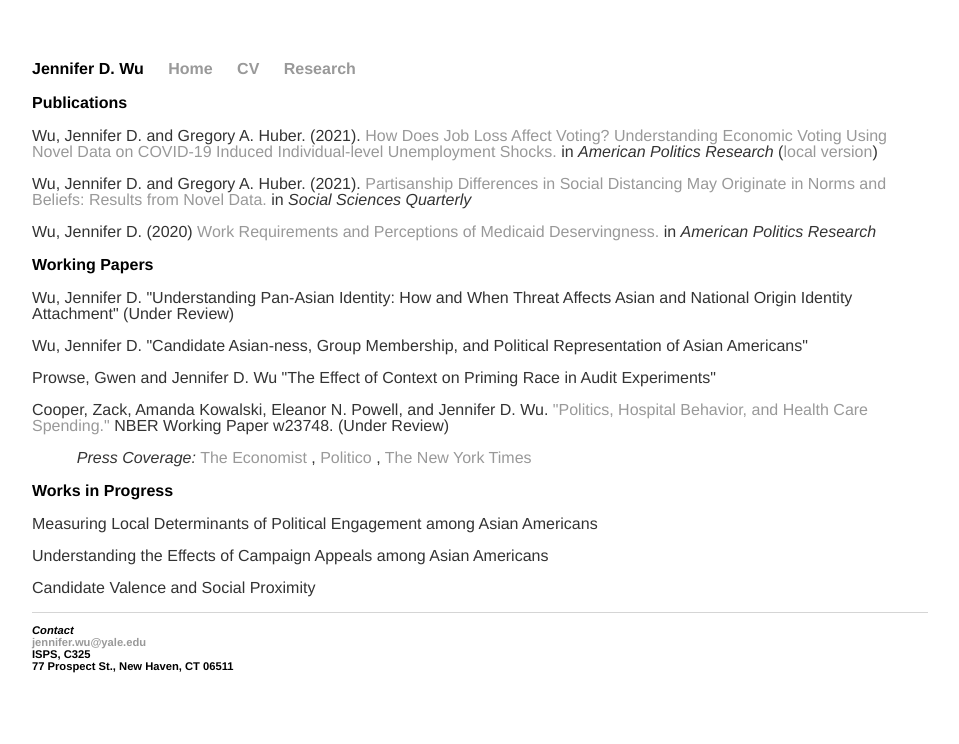
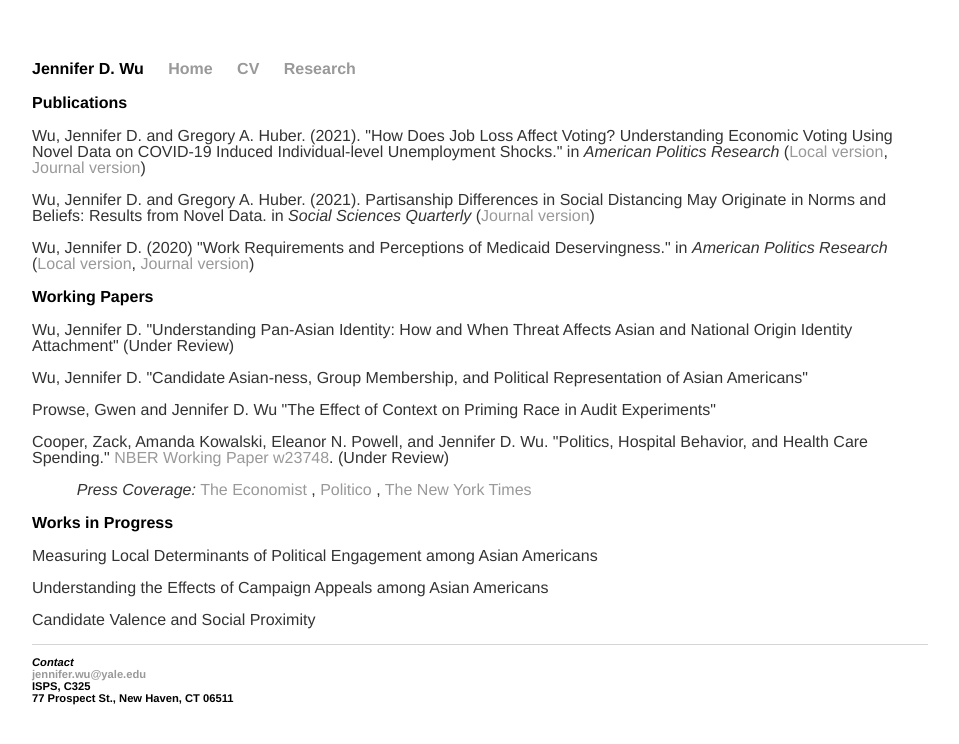
Before and after one commit to wujend/wujend.github.io, a Jekyll site: the page built from research/index.html, in a window 1280 px wide. Shown: the top 744 px of the page, without its empty margins (160-1119 px from the left). Built offline with Jekyll 4.4.1, drawn with Linux system fonts in a browser that asks for light colours.

Commit message:
Update index.html

```diff
--- a/research/index.html
+++ b/research/index.html
@@ -4,13 +4,15 @@ title: Jennifer D. Wu | Research
 ---
 <div class="blurb">
 <h1>Publications</h1>
-  <p>Wu, Jennifer D. and Gregory A. Huber. (2021). <a href="https://doi.org/10.1177/1532673X211026831">How Does Job Loss Affect Voting? Understanding Economic
-    Voting Using Novel Data on COVID-19 Induced Individual-level Unemployment Shocks.</a> in <i>American Politics Research</i>
-    (<a href="https://www.jenniferdwu.com/research/WuHuber_JobLoss.pdf">local version</a>)</p>
+  <p>Wu, Jennifer D. and Gregory A. Huber. (2021). "How Does Job Loss Affect Voting? Understanding Economic
+    Voting Using Novel Data on COVID-19 Induced Individual-level Unemployment Shocks." in <i>American Politics Research</i>
+    (<a href="https://www.jenniferdwu.com/research/WuHuber_JobLoss.pdf">Local version</a>, <a href="https://doi.org/10.1177/1532673X211026831">Journal version</a>)</p>
 
-  <p>Wu, Jennifer D. and Gregory A. Huber. (2021). <a href="https://doi.org/10.1111/ssqu.12947">Partisanship Differences in Social Distancing May Originate in Norms and Beliefs: Results from Novel Data.</a> in <i>Social Sciences Quarterly </i></p>
+  <p>Wu, Jennifer D. and Gregory A. Huber. (2021). Partisanship Differences in Social
+    Distancing May Originate in Norms and Beliefs: Results from Novel Data. in <i>Social Sciences Quarterly </i> (<a href="https://doi.org/10.1111/ssqu.12947">Journal version</a>)</p>
 
-  <p>Wu, Jennifer D. (2020) <a href="https://doi.org/10.1177/1532673X20961317">Work Requirements and Perceptions of Medicaid Deservingness.</a> in <i>American Politics Research</i></p>
+  <p>Wu, Jennifer D. (2020) "Work Requirements and Perceptions of Medicaid Deservingness." in <i>American Politics Research</i>
+    (<a href="https://www.jenniferdwu.com/research/Wu_1.pdf">Local version</a>, <a href="https://doi.org/10.1177/1532673X20961317">Journal version</a>)</p>
 
 </div>
 
@@ -23,8 +25,8 @@ title: Jennifer D. Wu | Research
 
   <p>Prowse, Gwen and Jennifer D. Wu "The Effect of Context on Priming Race in Audit Experiments"</p>
 
-  <p>Cooper, Zack, Amanda Kowalski, Eleanor N. Powell, and Jennifer D. Wu. <a href="https://www.nber.org/papers/w23748"> "Politics, Hospital Behavior, and Health Care Spending."</a>
-  NBER Working Paper w23748. (Under Review)
+  <p>Cooper, Zack, Amanda Kowalski, Eleanor N. Powell, and Jennifer D. Wu. "Politics, Hospital Behavior, and Health Care Spending."
+    <a href="https://www.nber.org/papers/w23748"> NBER Working Paper w23748</a>. (Under Review)
   <p style="margin-left:5%; margin-right:10%;"><i>Press Coverage:</i> <a href = "https://www.economist.com/united-states/2017/09/02/blame-congress-for-high-health-care-costs">The Economist</a>
   , <a href="https://www.politico.com/story/2017/09/11/pulse-check-when-politicians-used-medicare-as-a-piggy-bank-242548">Politico</a>
   , <a href="https://www.nytimes.com/2017/10/25/upshot/the-unhealthy-politics-of-pork-how-it-increases-your-medical-costs.html">
```
